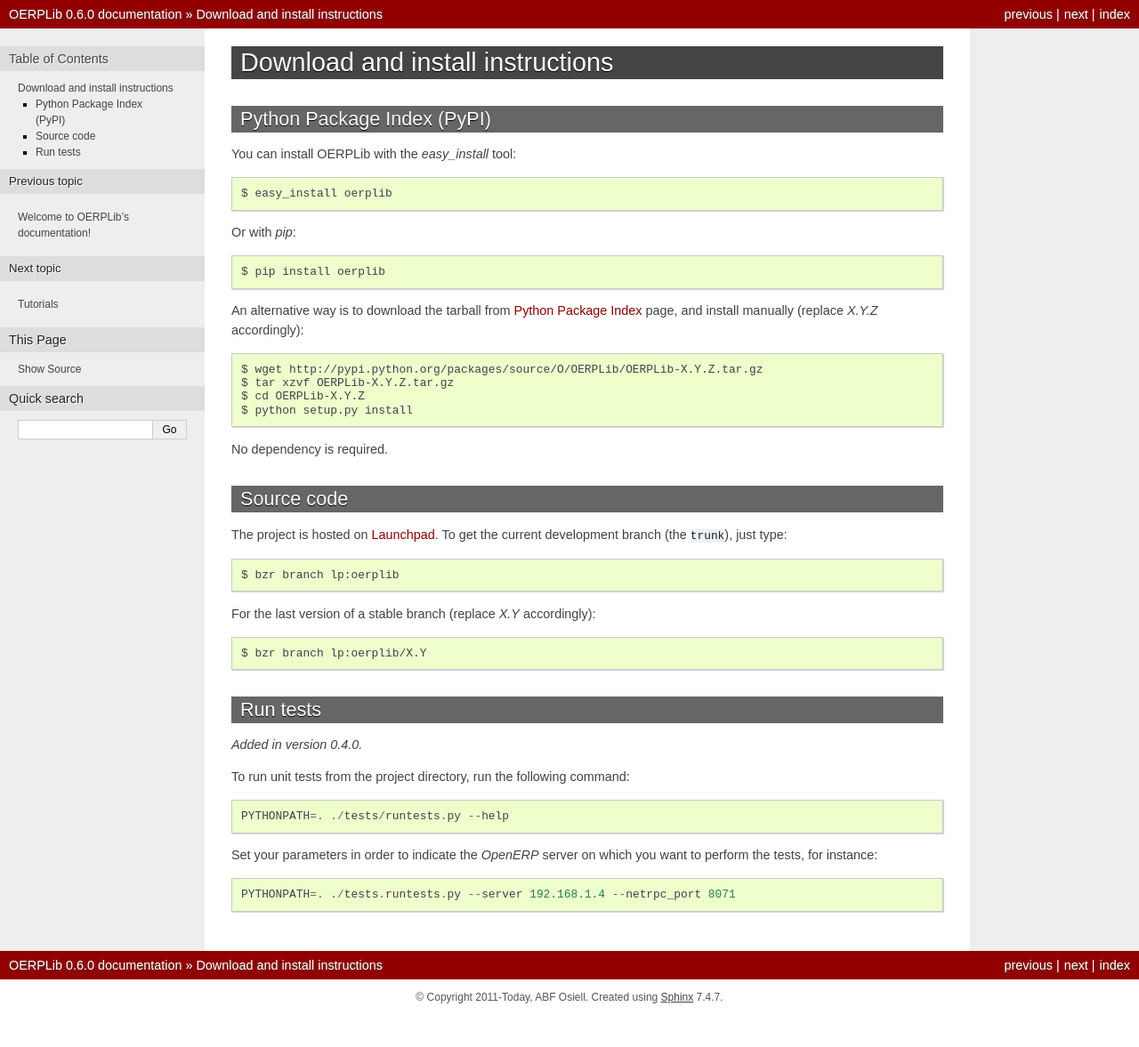
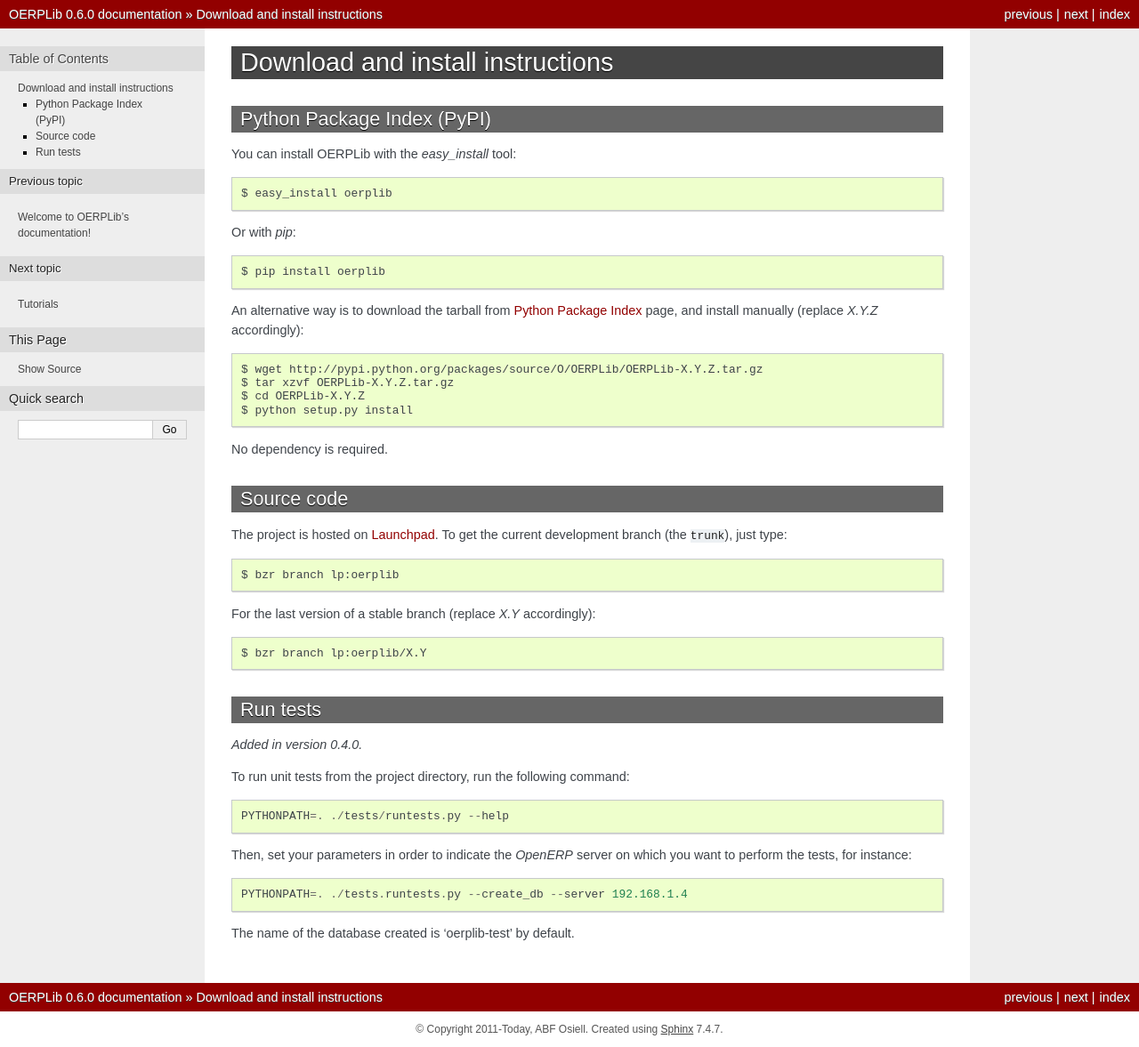
Before and after one commit to osiell/oerplib, a Sphinx documentation site: the page built from doc/source/download_install.rst, in a window 1280 px wide. Shown: the whole page at 89% size. Built offline with Sphinx 7.4.7, drawn with Linux system fonts in a browser that asks for light colours; before the commit the page ends 1141 px from its top, so only the background shows below that.

Commit message:
Unit tests updated (in progress) + Documentation updated (instructions to run the unit tests) (merge from the 0.5 branch)

```diff
--- a/doc/source/download_install.rst
+++ b/doc/source/download_install.rst
@@ -46,7 +46,9 @@
 
     PYTHONPATH=. ./tests/runtests.py --help
 
-Set your parameters in order to indicate the `OpenERP` server on which you
-want to perform the tests, for instance::
+Then, set your parameters in order to indicate the `OpenERP` server on which
+you want to perform the tests, for instance::
 
-    PYTHONPATH=. ./tests.runtests.py --server 192.168.1.4 --netrpc_port 8071
+    PYTHONPATH=. ./tests.runtests.py --create_db --server 192.168.1.4
+
+The name of the database created is 'oerplib-test' by default.
```
Also changed, not shown: 5 other files.
